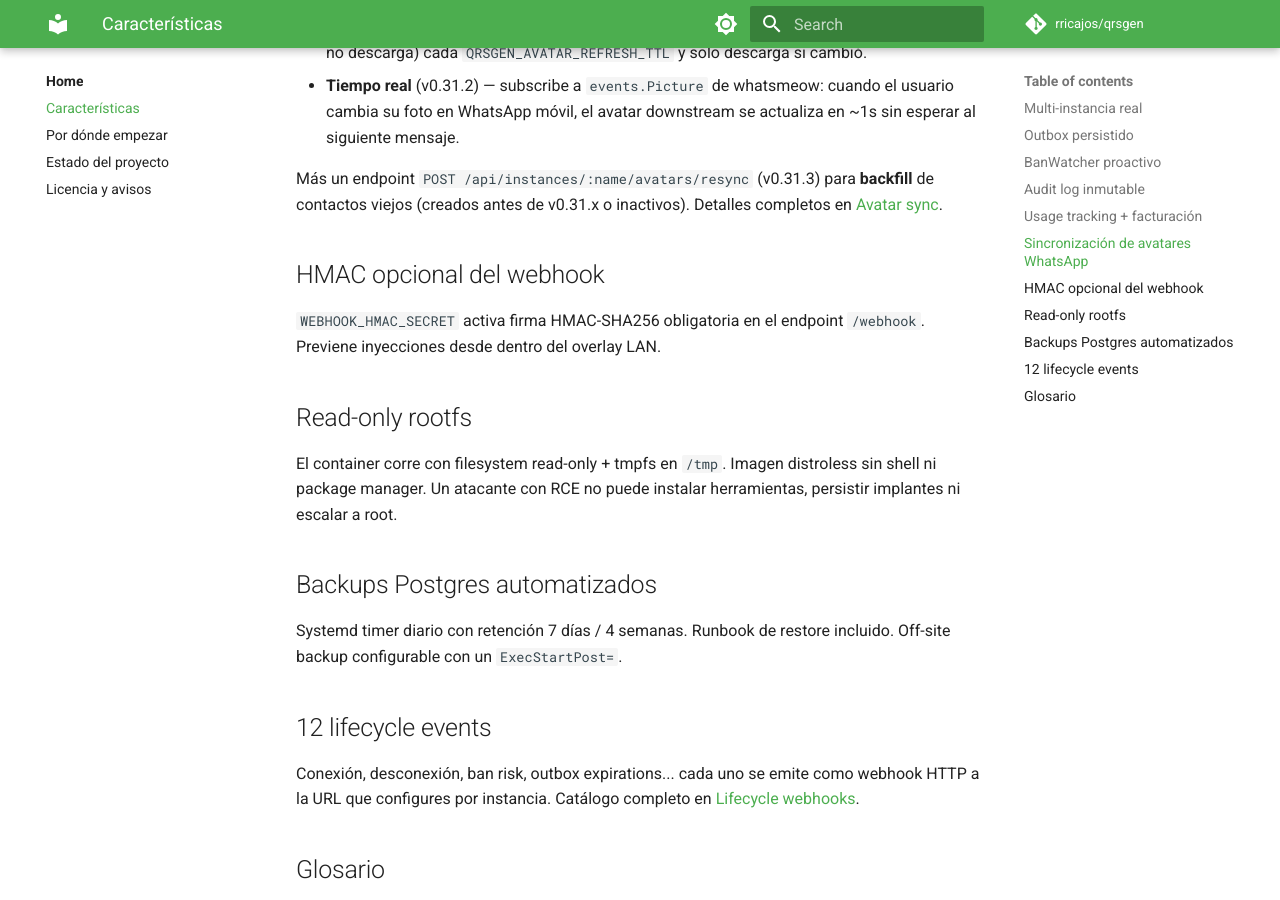
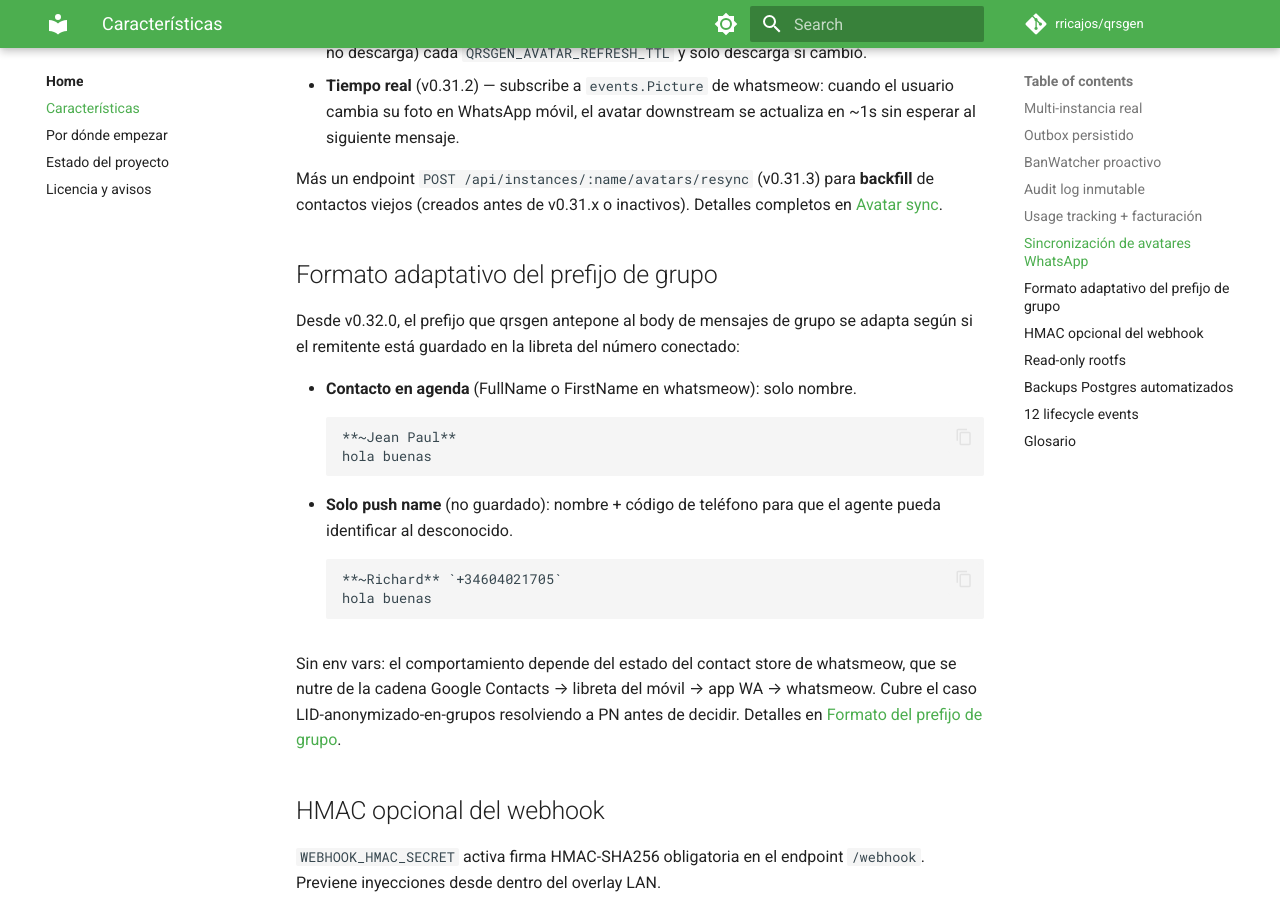
Before and after one commit to rricajos/qrsgen, an MkDocs documentation site: the page built from docs/home/features.md, in a window 1280 px wide and 900 px high, scrolled down 1252 px. Built offline with MkDocs 1.6.1 and Material for MkDocs 9.7.7, drawn with Linux system fonts in a browser that asks for light colours; comment, search, counter and statistics services are not loaded; some of the changed text lies outside the part shown.

Commit message:
docs: IsContactSaved adaptive group prefix (v0.32.0)
Documenta el feature de v0.32.0: prefijo de grupo adaptativo según si
el contacto está guardado en la libreta del bot.

Cambios:
- docs/integrations/group-sender-format.md (NEW): feature page con
  TL;DR table, before/after comparison, la cadena Google Contacts →
  móvil → WA → whatsmeow, qué cuenta como saved (FullName/FirstName
  vs PushName), LID→PN fallback, rationale de por qué los grupos son
  siempre unsaved, verificación via logs, cómo hacer que un contacto
  sea saved, failure modes, caveats, glossary.
- docs/index.md: añadido formato adaptativo a features bullets.
- docs/home/features.md: nueva sección + glossary entries (Prefijo
  de grupo, Contacto saved, PushName).
- docs/architecture/incoming-flow.md: IsContactSaved decision point
  en flow + sección saved/unsaved branching + glossary entry.
- docs/integrations/index.md: link al nuevo doc.
- mkdocs.yml: nav registrada para group-sender-format.

````diff
--- a/docs/home/features.md
+++ b/docs/home/features.md
@@ -51,6 +51,30 @@ sube al downstream como avatar. Tres capas de sincronización:
 Más un endpoint `POST /api/instances/:name/avatars/resync` (v0.31.3) para
 **backfill** de contactos viejos (creados antes de v0.31.x o inactivos).
 Detalles completos en [Avatar sync](../integrations/avatar-sync.md).
+
+## Formato adaptativo del prefijo de grupo
+
+Desde v0.32.0, el prefijo que qrsgen antepone al body de mensajes de
+grupo se adapta según si el remitente está guardado en la libreta del
+número conectado:
+
+- **Contacto en agenda** (FullName o FirstName en whatsmeow): solo nombre.
+  ```
+  **~Jean Paul**
+  hola buenas
+  ```
+- **Solo push name** (no guardado): nombre + código de teléfono para que
+  el agente pueda identificar al desconocido.
+  ```
+  **~Richard** `+34604021705`
+  hola buenas
+  ```
+
+Sin env vars: el comportamiento depende del estado del contact store
+de whatsmeow, que se nutre de la cadena Google Contacts → libreta del
+móvil → app WA → whatsmeow. Cubre el caso LID-anonymizado-en-grupos
+resolviendo a PN antes de decidir. Detalles en
+[Formato del prefijo de grupo](../integrations/group-sender-format.md).
 
 ## HMAC opcional del webhook
 
@@ -133,3 +157,17 @@ qrsgen nunca escribe en el perfil del usuario.
 **Letter-avatar**: avatar por defecto que algunos downstreams (ej.
 Chatwoot) generan con las iniciales del nombre cuando no hay imagen
 configurada. El avatar sync los reemplaza por las fotos reales de WA.
+
+**Prefijo de grupo**: línea que qrsgen antepone al body de cada
+mensaje de grupo identificando al sender (nombre + opcionalmente
+teléfono). Permite al agente que lee la conversación saber quién
+escribió cada mensaje sin abrir el subhilo del grupo.
+
+**Contacto saved (libreta)**: JID que el dueño del número conectado
+tiene en su libreta del móvil, con `FullName` o `FirstName` propagado
+hasta el contact store de whatsmeow. Determina si qrsgen omite el
+bloque de teléfono en el prefijo de grupo.
+
+**PushName**: nombre que el propio sender configura en su WhatsApp.
+qrsgen lo usa como fallback de display pero NO lo cuenta como
+"guardado" — viene del sender, no de la decisión del bot owner.
--- a/mkdocs.yml
+++ b/mkdocs.yml
@@ -122,6 +122,7 @@ nav:
       - n8n: integrations/n8n.md
       - Python: integrations/python.md
       - Avatar sync: integrations/avatar-sync.md
+      - Prefijo de grupo: integrations/group-sender-format.md
   - Migrations:
       - migrations/index.md
       - Desde Evolution API: migrations/from-evolution-api.md
````
Also changed, not shown: docs/architecture/incoming-flow.md (+30 -0 lines), docs/index.md (+2 -1 lines), docs/integrations/group-sender-format.md (added, +249 -0 lines), docs/integrations/index.md (+5 -0 lines).
